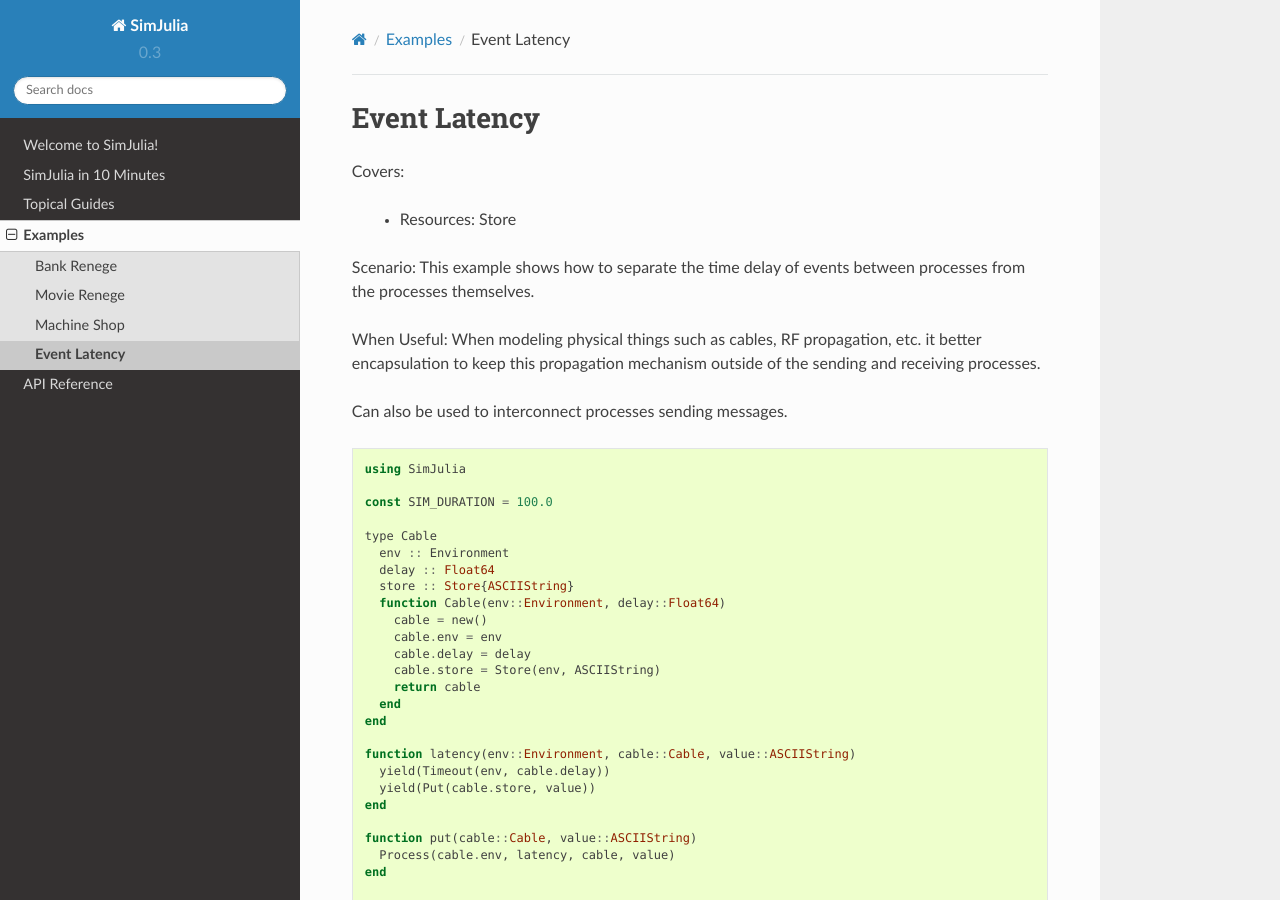
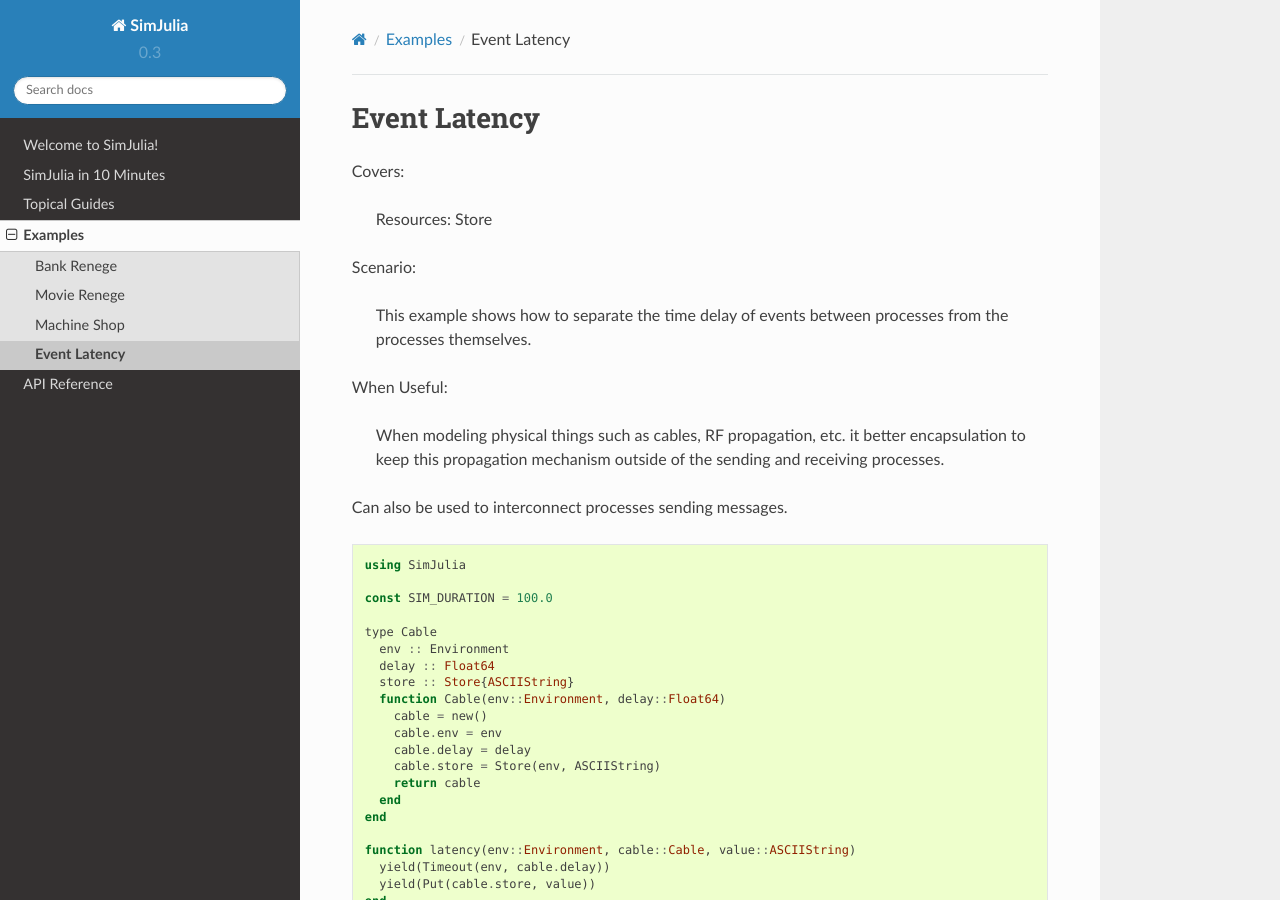
Before and after one commit to JuliaDynamics/ConcurrentSim.jl, a Sphinx documentation site: the page built from docs/source/examples/4_event_latency.rst, in a window 1280 px wide and 900 px high. Built offline with Sphinx 7.4.7 and the Read the Docs theme 2.0.0, drawn with Linux system fonts in a browser that asks for light colours.

Commit message:
Update doc

```diff
--- a/docs/source/examples/4_event_latency.rst
+++ b/docs/source/examples/4_event_latency.rst
@@ -3,13 +3,15 @@
 
 Covers:
 
-  - Resources: Store
+  Resources: Store
 
 Scenario:
-This example shows how to separate the time delay of events between processes from the processes themselves.
+
+  This example shows how to separate the time delay of events between processes from the processes themselves.
 
 When Useful:
-When modeling physical things such as cables, RF propagation, etc. it better encapsulation to keep this propagation mechanism outside of the sending and receiving processes.
+
+  When modeling physical things such as cables, RF propagation, etc. it better encapsulation to keep this propagation mechanism outside of the sending and receiving processes.
 
 Can also be used to interconnect processes sending messages.
 
```
